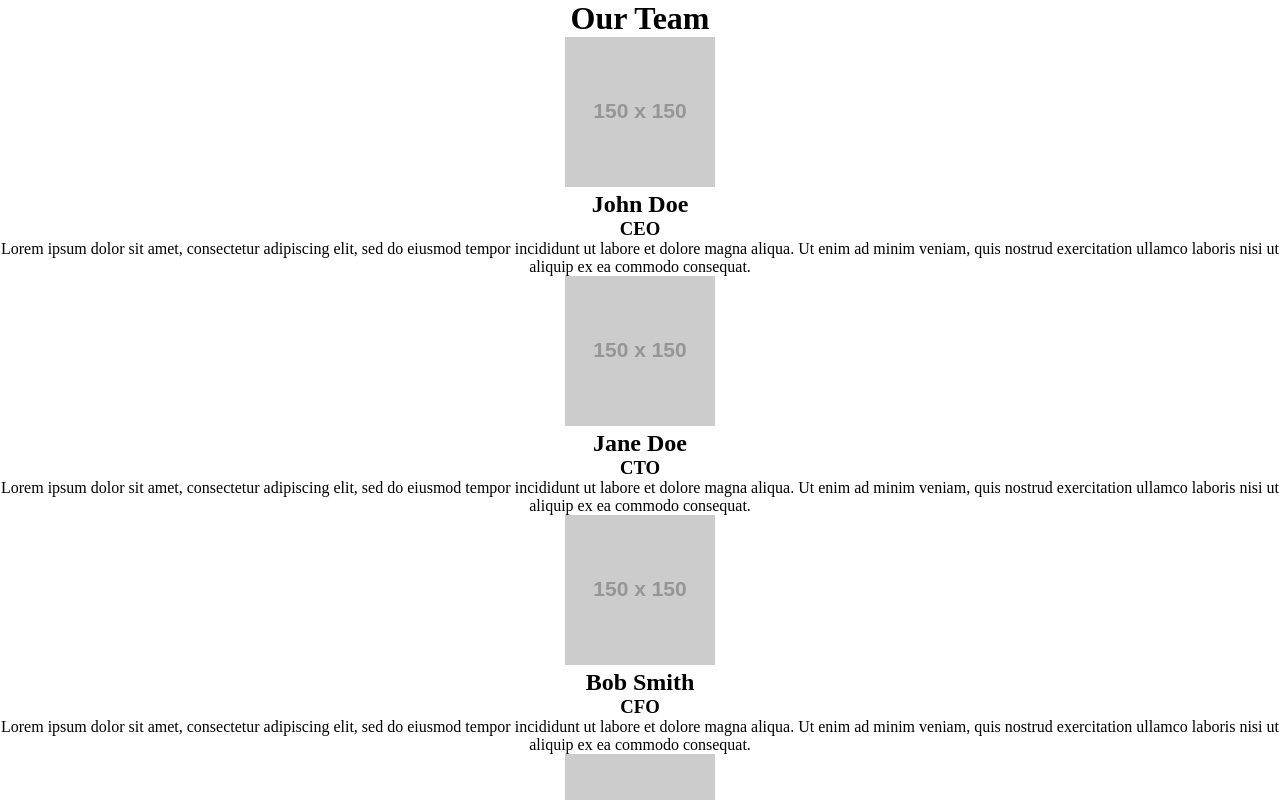
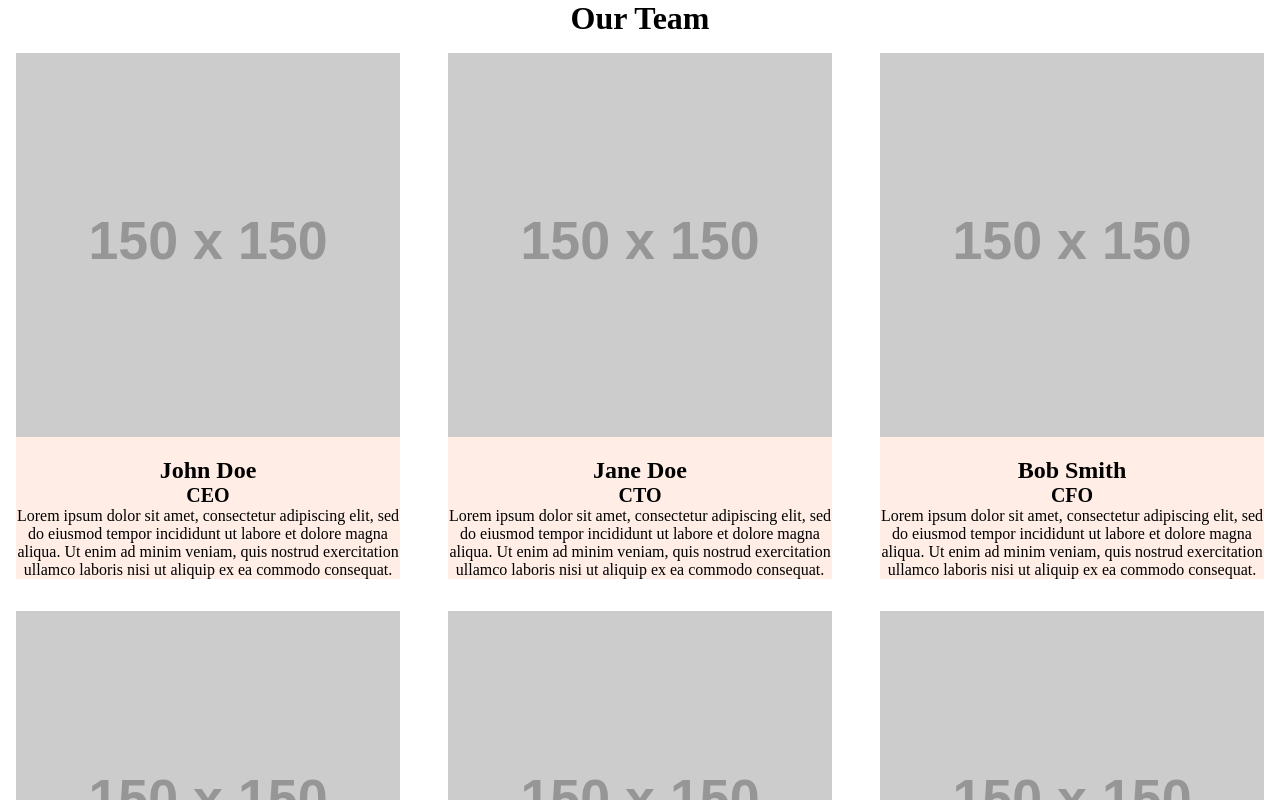
Before and after one commit to mohamedz133/Software-project, a React (Create React App) app in the folder Frontend/react_app/: page / in a window 1280 px wide. Shown: the top 800 px of the page. Built offline with nearby package versions, Linux system fonts and the light colour scheme.

Commit message:
added About page prototype

```diff
--- a/Frontend/react_app/src/pages/Person.css
+++ b/Frontend/react_app/src/pages/Person.css
@@ -8,6 +8,7 @@
 .person {
     margin: 1rem;
     width: 30%;
+    background-color: #FFEDE6;
 }
 
 .person .info {
--- a/Frontend/react_app/src/pages/Person.js
+++ b/Frontend/react_app/src/pages/Person.js
@@ -1,4 +1,6 @@
 import React from 'react';
+import './Person.css';
+
 
 const Person = ({ name, role, bio, image }) => {
     return (
```
